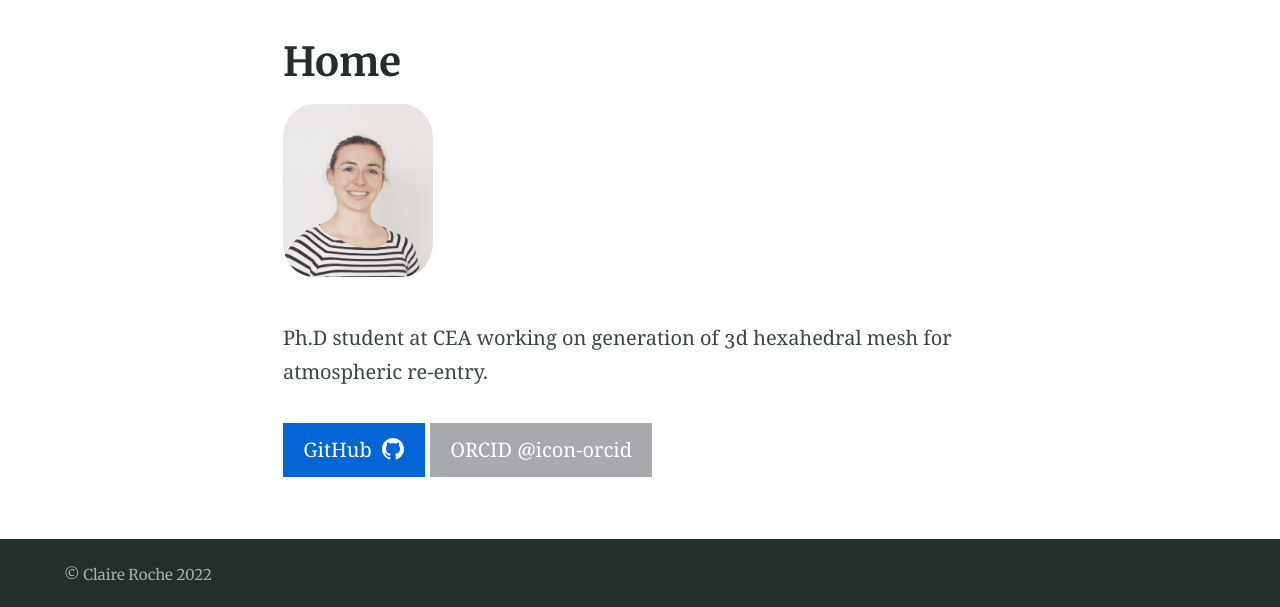
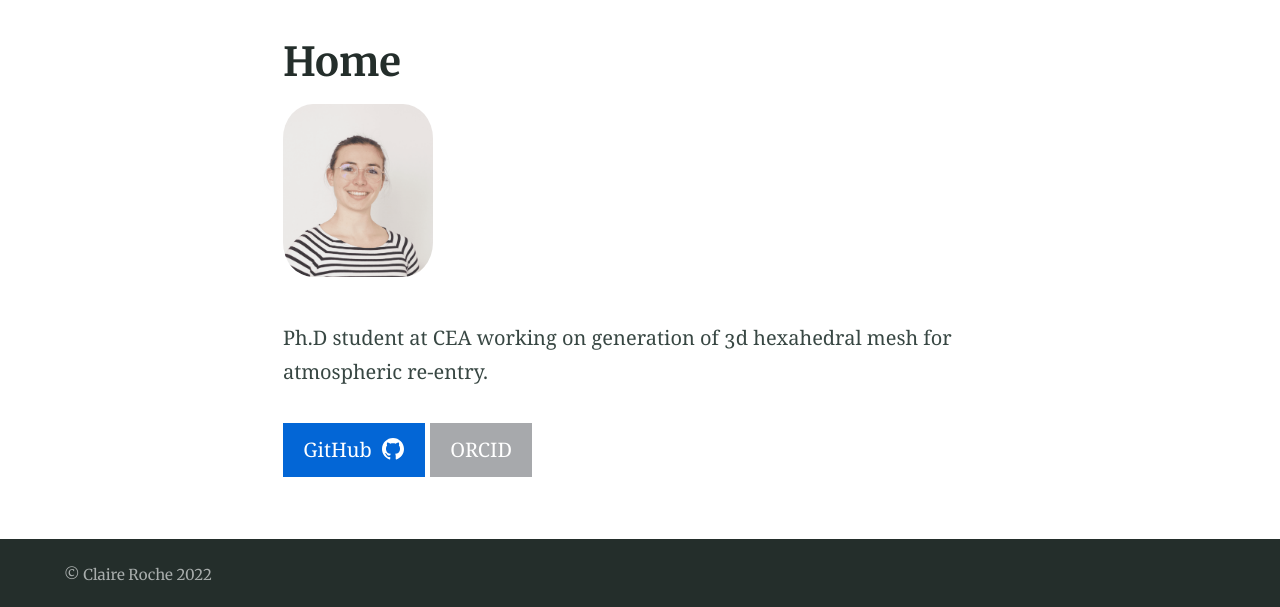
Before and after one commit to claireroche/claireroche.github.io, a Jekyll site: the page built from index.md, in a window 1280 px wide. Shown: the part 408-1015 px from the top of the page. Built offline with Jekyll 4.4.1, drawn with Linux system fonts in a browser that asks for light colours.

Commit message:
test orcid

```diff
--- a/index.md
+++ b/index.md
@@ -13,4 +13,4 @@ excerpt: "Ph.D student at CEA working on generation of 3d hexahedral mesh for at
 
 Ph.D student at CEA working on generation of 3d hexahedral mesh for atmospheric re-entry.
 
-{% include button.html text="GitHub" icon="github" link="https://github.com/claireroche" color="#0366d6" %} {% include button.html text="ORCID @icon-orcid" link="https://orcid.org/0000-0001-7763-574X" color="#a7a9ac" %}
+{% include button.html text="GitHub" icon="github" link="https://github.com/claireroche" color="#0366d6" %} {% include button.html text="ORCID" link="https://orcid.org/0000-0001-7763-574X" color="#a7a9ac" %}
```
